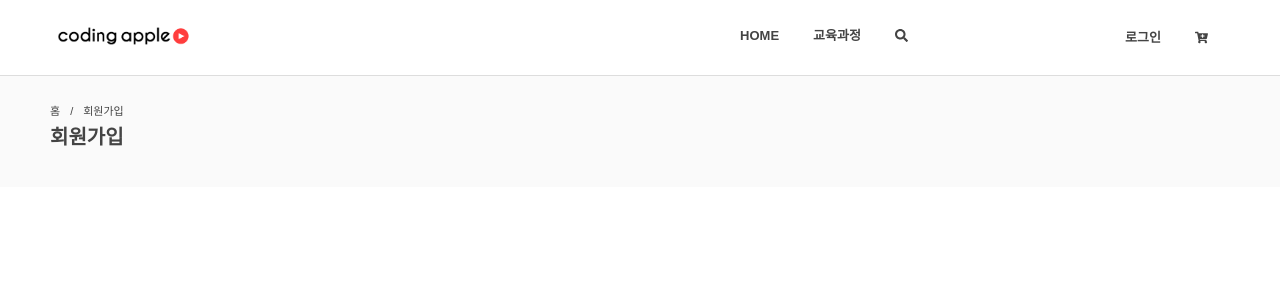
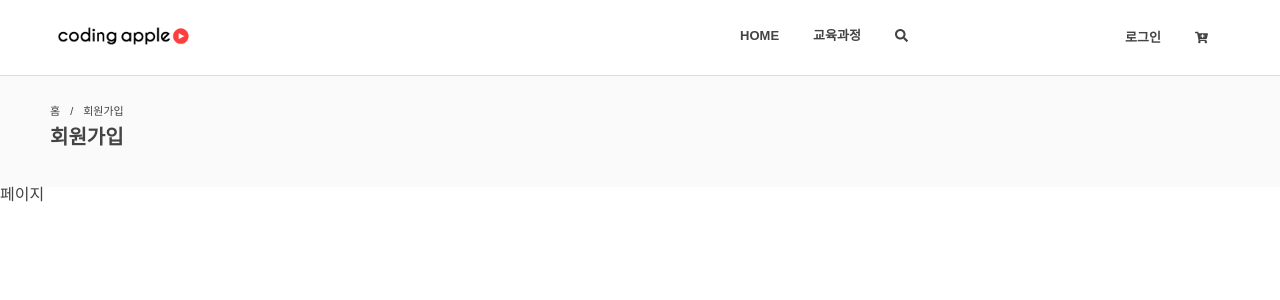
Before and after one commit to HangHae99-Clone-Coding-Galaxy/FE, a React (Create React App) app: page /register in a window 1280 px wide. Shown: the top 300 px of the page. Built offline with nearby package versions, Linux system fonts and the light colour scheme; a web font is replaced by a local one.

Commit message:
테스트 커밋2

```diff
--- a/src/components/Register.jsx
+++ b/src/components/Register.jsx
@@ -15,7 +15,7 @@ const Register = () => {
           </PageTitle>
         </Container>
       </Section>
-      <Page></Page>
+      <Page>페이지</Page>
     </>
   );
 };
```
